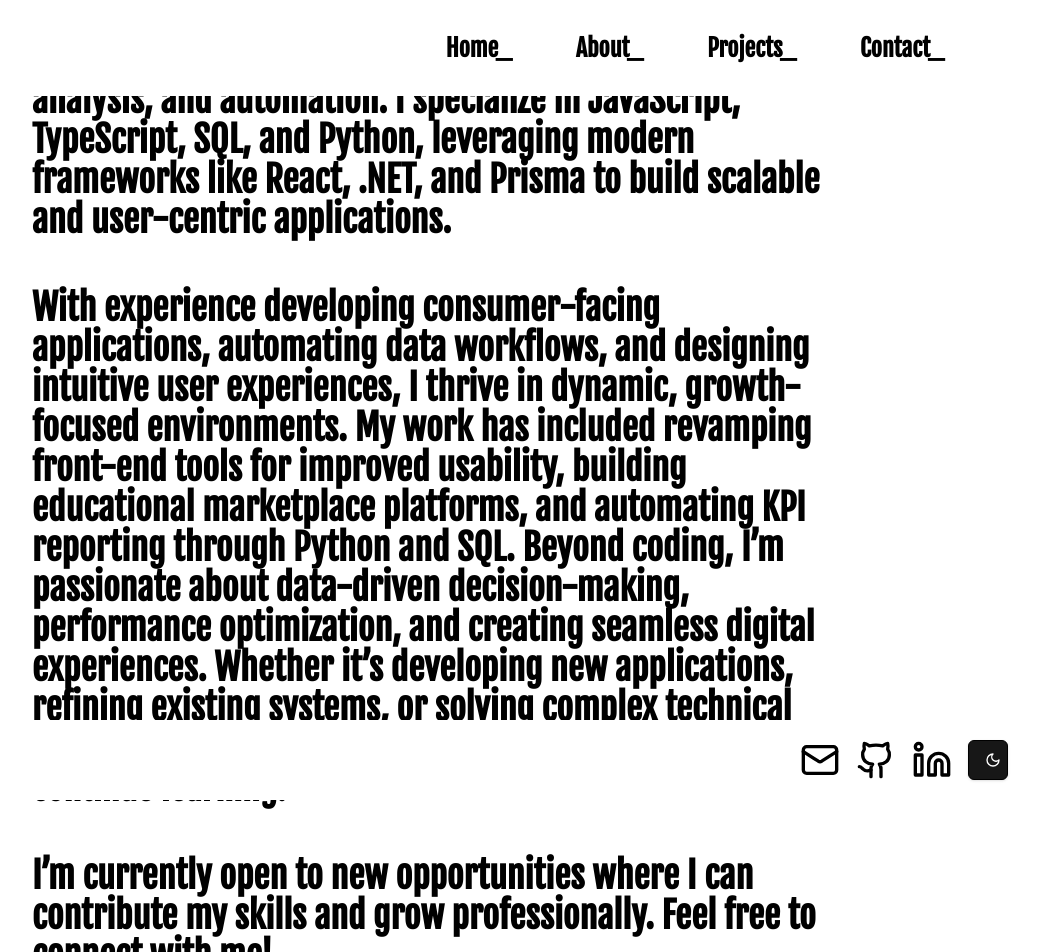
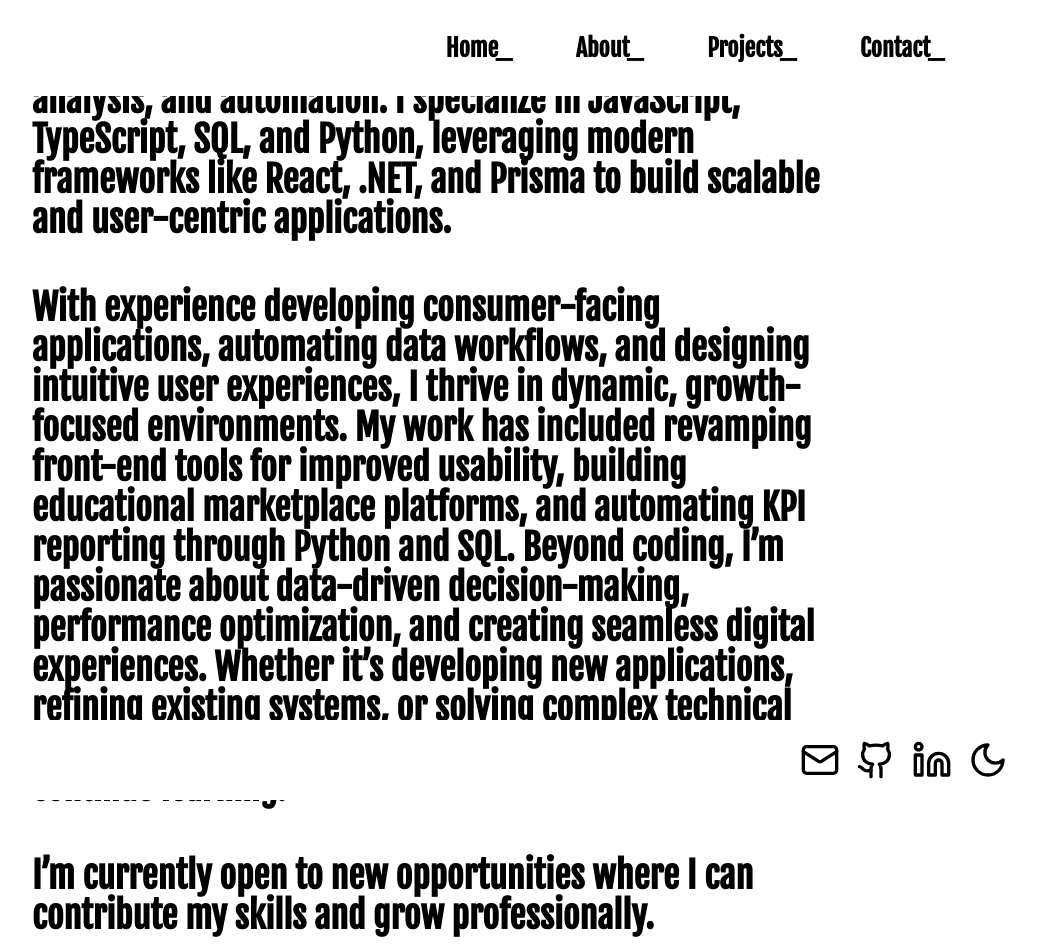
Before and after one commit to adamwatsondev/portfolio, a Next.js app: page /about in a window 1280 px wide. Shown: the top 952 px of the page, without its empty margins (208-1247 px from the left). Built offline with nearby package versions, Linux system fonts and the light colour scheme.

Commit message:
footer update

```diff
--- a/app/about/page.tsx
+++ b/app/about/page.tsx
@@ -33,7 +33,7 @@
         </span>
         <span className="md:text-4xl text-lg font-old-standard font-bold leading-tight dark:invert">
           I’m currently open to new opportunities where I can contribute my
-          skills and grow professionally. Feel free to connect with me!
+          skills and grow professionally.
         </span>
       </motion.div>
     </div>
--- a/components/layout/footer.tsx
+++ b/components/layout/footer.tsx
@@ -49,21 +49,17 @@
         </Link>
       </div>
       <div>
-        <Button
-          onClick={toggleDarkMode}
-          className="group relative flex items-center justify-start overflow-hidden w-full hover:w-40 size-10 rounded-md dark:border-white border-black border transition-all duration-300 ease-in-out"
-        >
-          <div className="flex items-center justify-start gap-4 transform transition-all duration-300">
-            {darkMode ? (
-              <Sun className="text-black" />
-            ) : (
-              <Moon className="text-white" />
-            )}
-            <span className="opacity-0 transition-opacity duration-300 group-hover:opacity-100 text-sm whitespace-nowrap">
-              {darkMode ? "Set to Light Mode" : "Set to Dark Mode"}
-            </span>
-          </div>
-        </Button>
+        {darkMode ? (
+          <Sun
+            onClick={toggleDarkMode}
+            className="text-white size-8 sm:size-10 hover:cursor-pointer"
+          />
+        ) : (
+          <Moon
+            onClick={toggleDarkMode}
+            className="text-black size-8 sm:size-10 hover:cursor-pointer"
+          />
+        )}
       </div>
     </div>
   );
```
